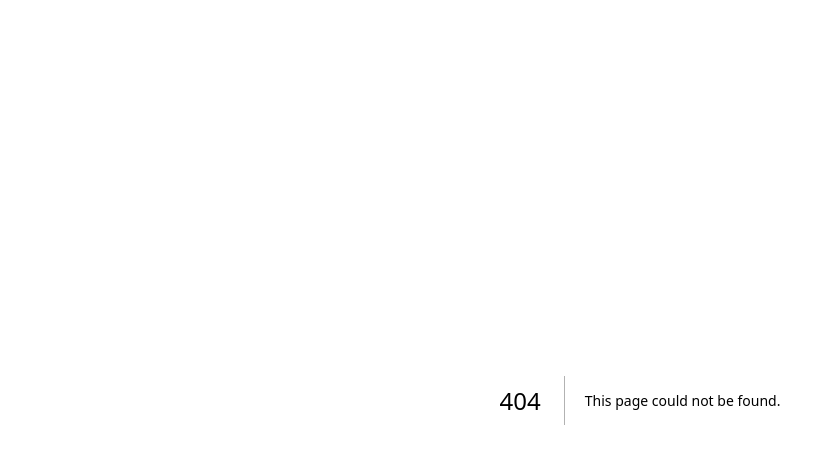
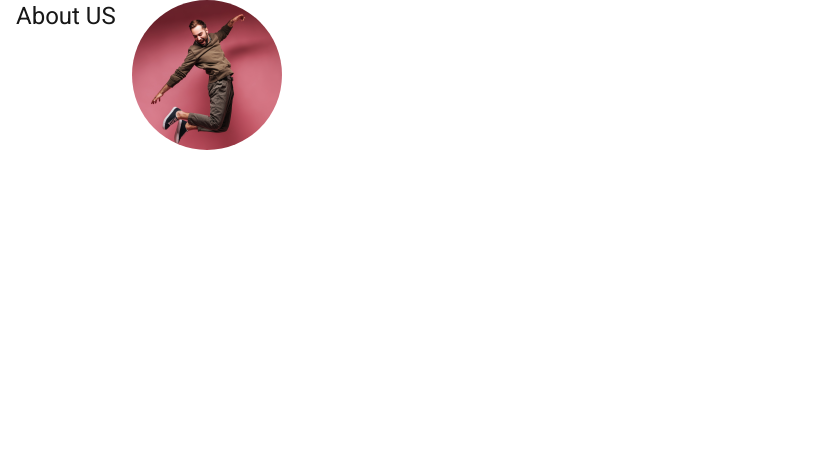
Before and after one commit to EngrMunir/Foot-Finesse, a Next.js app: page /aboutus in a window 1280 px wide. Before the commit this address had no page. Shown: the top 464 px of the page, without its empty margins (0-826 px from the left). Built offline with nearby package versions, Linux system fonts and the light colour scheme.

Commit message:
setup About us Babbar

```diff
--- a/next.config.mjs
+++ b/next.config.mjs
@@ -4,7 +4,7 @@ const nextConfig = {
         remotePatterns:[
             {
                 protocol: "https",
-                hostname: "*",
+                hostname: "",
                 port: "",
                 pathname:"/**"
             }
--- a/package.json
+++ b/package.json
@@ -18,7 +18,7 @@
     "react-icons": "^5.3.0"
   },
   "devDependencies": {
-    "@types/node": "^20",
+    "@types/node": "^20.16.5",
     "@types/react": "^18",
     "@types/react-dom": "^18",
     "daisyui": "^4.12.10",
--- /dev/null
+++ b/src/Components/AboutUs/AboutChaild/AboutNav.tsx
@@ -0,0 +1,34 @@
+
+
+import Image from "next/image";
+
+import localImage from "/public/AboutUs/AboutNav.png";
+
+const AboutNav = () => {
+    return (
+        <div className="mt-1 mb-1">
+            <header className="border-b border-gray-200 bg-gray-50">
+                <div className="mx-auto max-w-screen-xl px-4 py-8 sm:px-6 sm:py-12 lg:px-8">
+                    <div className="flex flex-col items-start gap-4 md:flex-row md:items-center md:justify-between">
+
+                        {/* Left Side  Section */}
+                        <div>
+                            <h1 className="text-2xl font-bold text-gray-900 sm:text-3xl">About US</h1>
+
+                            {/* <p className="mt-1.5 text-sm text-gray-500">
+                                Lorem ipsum dolor, sit amet consectetur adipisicing elit. Iure, recusandae.
+                            </p> */}
+                        </div>
+
+                        {/* Right Side Section */}
+                        <div className="flex items-center gap-4">
+                            <Image src={localImage} className="rounded-full" height={150} width={150} alt='shoe.png' />
+                        </div>
+                    </div>
+                </div>
+            </header>
+        </div>
+    );
+};
+
+export default AboutNav;
--- /dev/null
+++ b/src/Components/AboutUs/AboutUs.tsx
@@ -0,0 +1,18 @@
+import AboutNav from "./AboutChaild/AboutNav";
+
+
+
+const AboutUs = () => {
+    return (
+        <div>
+
+            {/* About navbar section */}
+            <div>
+                <AboutNav></AboutNav>
+            </div>
+
+        </div>
+    );
+};
+
+export default AboutUs;
--- /dev/null
+++ b/src/app/aboutus/page.tsx
@@ -0,0 +1,13 @@
+import AboutUs from "@/Components/AboutUs/AboutUs";
+
+
+
+const page = () => {
+    return (
+        <div>
+            <AboutUs></AboutUs>
+        </div>
+    );
+};
+
+export default page;
```
Also changed, not shown: public/AboutUs/AboutNav.png (added), 1 other file (tests, documents, lock files or other folders).
